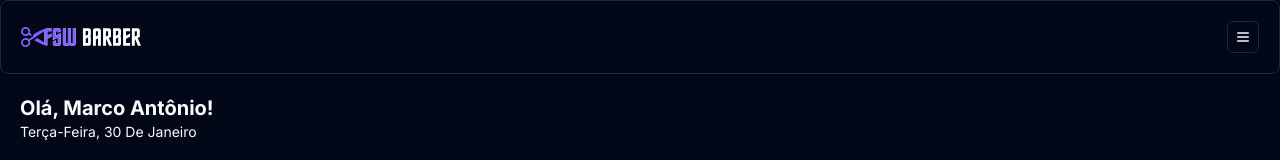
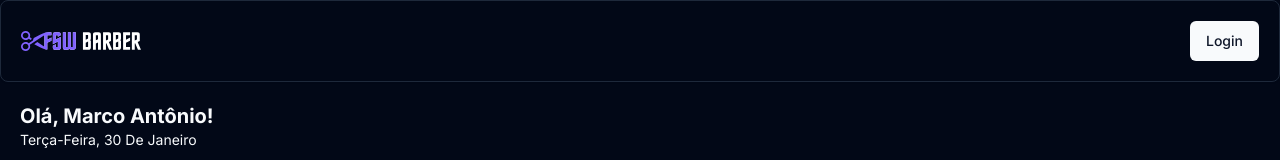
Before and after one commit to Marcoant007/week-barber, a Next.js app: page / in a window 1280 px wide. Shown: the top 160 px of the page. Built offline with nearby package versions, Linux system fonts and the light colour scheme; no server answers; the database is empty.

Commit message:
feat: refactor commit

```diff
--- a/app/_components/header.tsx
+++ b/app/_components/header.tsx
@@ -1,16 +1,23 @@
+"use client";
+
 import Image from "next/image";
 import { Card, CardContent } from "./ui/card";
 import { Button } from "./ui/button";
 import { MenuIcon, icons } from "lucide-react";
+import { signIn } from "next-auth/react";
 
 const Header = () => {
+  const handleLoginClick = async () => {
+    await signIn();
+  };
   return (
     <Card>
       <CardContent className="p-5 justify-between items-center flex flex-row">
         <Image src={"/Logo.svg"} alt="Logo" width={120} height={18} priority />
-        <Button variant={"outline"} size="icon" className="h-8 w-8">
+        {/* <Button variant={"outline"} size="icon" className="h-8 w-8">
             <MenuIcon size={16}/>
-        </Button>
+        </Button> */}
+        <Button onClick={handleLoginClick}>Login</Button>
       </CardContent>
     </Card>
   );
--- /dev/null
+++ b/app/_providers/auth.tsx
@@ -0,0 +1,10 @@
+"use client";
+
+import { SessionProvider } from "next-auth/react";
+import { ReactNode } from "react";
+
+const AuthProvider = ({children}: {children: ReactNode}) => {
+    return (<SessionProvider>{children}</SessionProvider>)
+}
+
+export default AuthProvider;
--- a/app/layout.tsx
+++ b/app/layout.tsx
@@ -2,6 +2,7 @@ import type { Metadata } from "next";
 import { Inter } from "next/font/google";
 import "./globals.css";
 import Footer from "./_components/footer";
+import AuthProvider from "./_providers/auth";
 
 const inter = Inter({ subsets: ["latin"] });
 
@@ -18,8 +19,10 @@ export default function RootLayout({
   return (
     <html lang="en">
       <body className={`${inter.className} dark`}>
-        {children}{" "}
-        <Footer />
+        <AuthProvider>
+          {children}
+          <Footer />
+        </AuthProvider>
       </body>
     </html>
   );
```
Also changed, not shown: app/api/auth/[...nextauth]/route.ts (renamed from app/api/auth/[..nextauth]/route.ts).
